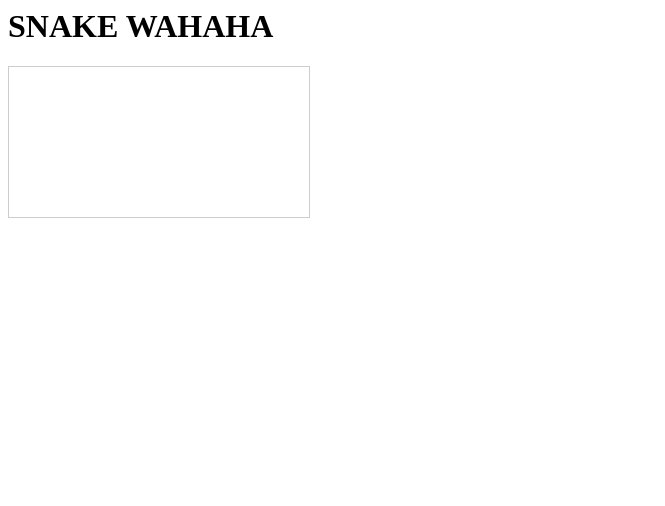
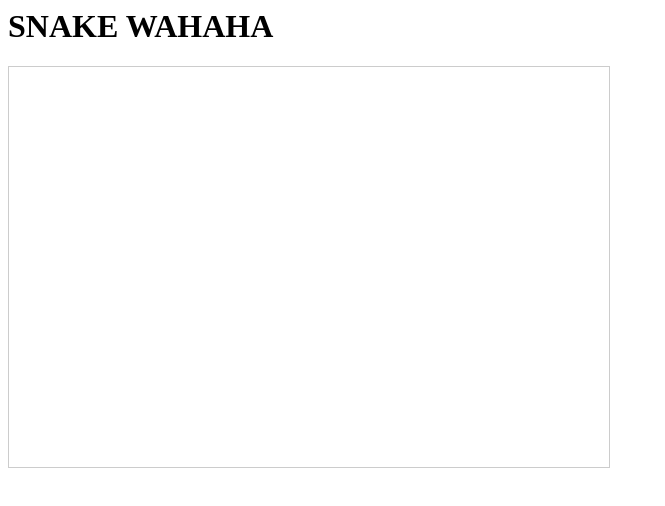
Before and after one commit to evg3108/snake-js, a plain HTML site: page index.html in a window 1280 px wide. Shown: the full height of the page, 0-665 px from the left. Drawn offline with Linux system fonts and the light colour scheme.

Commit message:
it moves!

```diff
--- a/index.html
+++ b/index.html
@@ -5,7 +5,7 @@
     <body>
         <script type="module" src="index.js"></script>
         <h1>SNAKE WAHAHA</h1>
-        <canvas id="game-canvas">
+        <canvas id="game-canvas" width="600" height="400">
 
         </canvas>
     </body>
--- a/index.js
+++ b/index.js
@@ -1,27 +1,30 @@
-const settings = {
-    setting1: "",
-    setting2: null
-}
-
-
-//-------- общий код
-const game = new SnakeGame(settings)
-game.start()
 
 
 // классы
 class SnakeGame {
 
-    constructor({setting2}) {
-        this.snake = new Snake()
-        this.field = new PlayingField()
+    constructor({canvas, scale}) {
+        const fieldWidth = Math.floor(canvas.width / scale)
+        const fieldHeight = Math.floor(canvas.height / scale)
+        this.field = new PlayingField(fieldWidth, fieldHeight)
+        this.snake = new Snake(Math.floor(this.field.width / 2), Math.floor(this.field.height / 2))
         this.foods = []
         this.score = new Score()
         this.controls = new PlayerControls()
+        this.renderer = new CanvasRenderer(canvas, this.snake, this.field, this.foods, this.score, scale)
     }
 
     start() {
+        this._step = this.step.bind(this)
+        window.requestAnimationFrame(this._step)
+        this.renderer.render()
+    }
 
+    step() {
+        this.snake.tick()
+        this.renderer.render()
+
+        window.requestAnimationFrame(this._step)
     }
 }
 
@@ -31,27 +34,54 @@ class GameRenderer {
 
     }
 
-    render(params) {
-
-    }
+    render(params) {}
 }
 
 class CanvasRenderer extends GameRenderer {
-    constructor(canvas, snake, field, foods, score) {
+
+    constructor(canvas, snake, field, foods, score, scale) {
+        super()
         this.canvas = canvas
+        /** @type CanvasRenderingContext2D */
+        this.context = canvas.getContext("2d")
         this.snake = snake
         this.field = field
         this.foods = foods
         this.score = score
+
+        this.context.scale(scale, scale)
     }
 
     render(params) {
+        this.context.clearRect(0, 0, this.field.width, this.field.height)
+        this.drawSnake()
+    }
 
+    drawSnake() {
+        this.snake.body.forEach(bit => {
+            this.drawPixel(bit.x, bit.y)
+        });
+    }
+
+    drawPixel(x, y, color) {
+        this.context.fillStyle = color
+        this.context.fillRect(x, y, 1, 1)
     }
 }
 
 class PlayingField {
+    constructor(width, height) {
+        this._width = width
+        this._height = height
+    }
 
+    get width() {
+        return this._width
+    }
+
+    get height() {
+        return this._height
+    }
 }
 
 class Snake {
@@ -88,7 +118,7 @@ class Snake {
                 shiftX = 1
                 break;
         }
-        const newHead = new SnakeBit(head.getX() + shiftX, head.getY() + shiftY)
+        const newHead = new SnakeBit(head.x + shiftX, head.y + shiftY)
         this.body.pop() // remove tail
         this.body.length
         this.body.unshift(newHead)
@@ -102,16 +132,16 @@ class Snake {
 
 class SnakeBit {
     constructor(x, y) {
-        this.x = x
-        this.y = y
+        this._x = x
+        this._y = y
     }
 
     get x() {
-        return this.x
+        return this._x
     }
 
     get y() {
-        return this.y
+        return this._y
     }
 }
 
@@ -126,3 +156,13 @@ class Score {
 class PlayerControls {
 
 }
+
+const settings = {
+    canvas: document.getElementById("game-canvas"),
+    scale: 10
+}
+
+
+//-------- общий код
+const game = new SnakeGame(settings)
+game.start()
```
